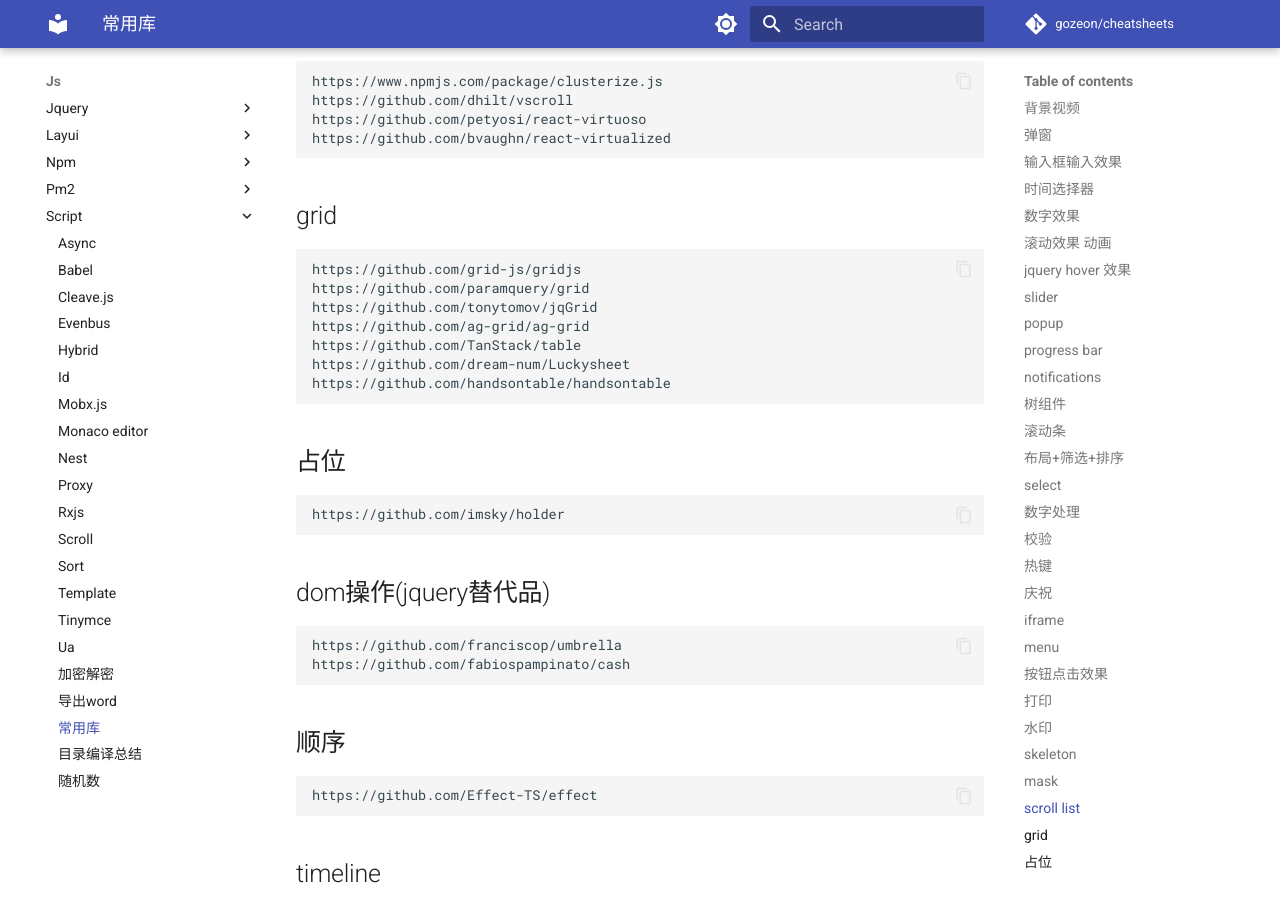
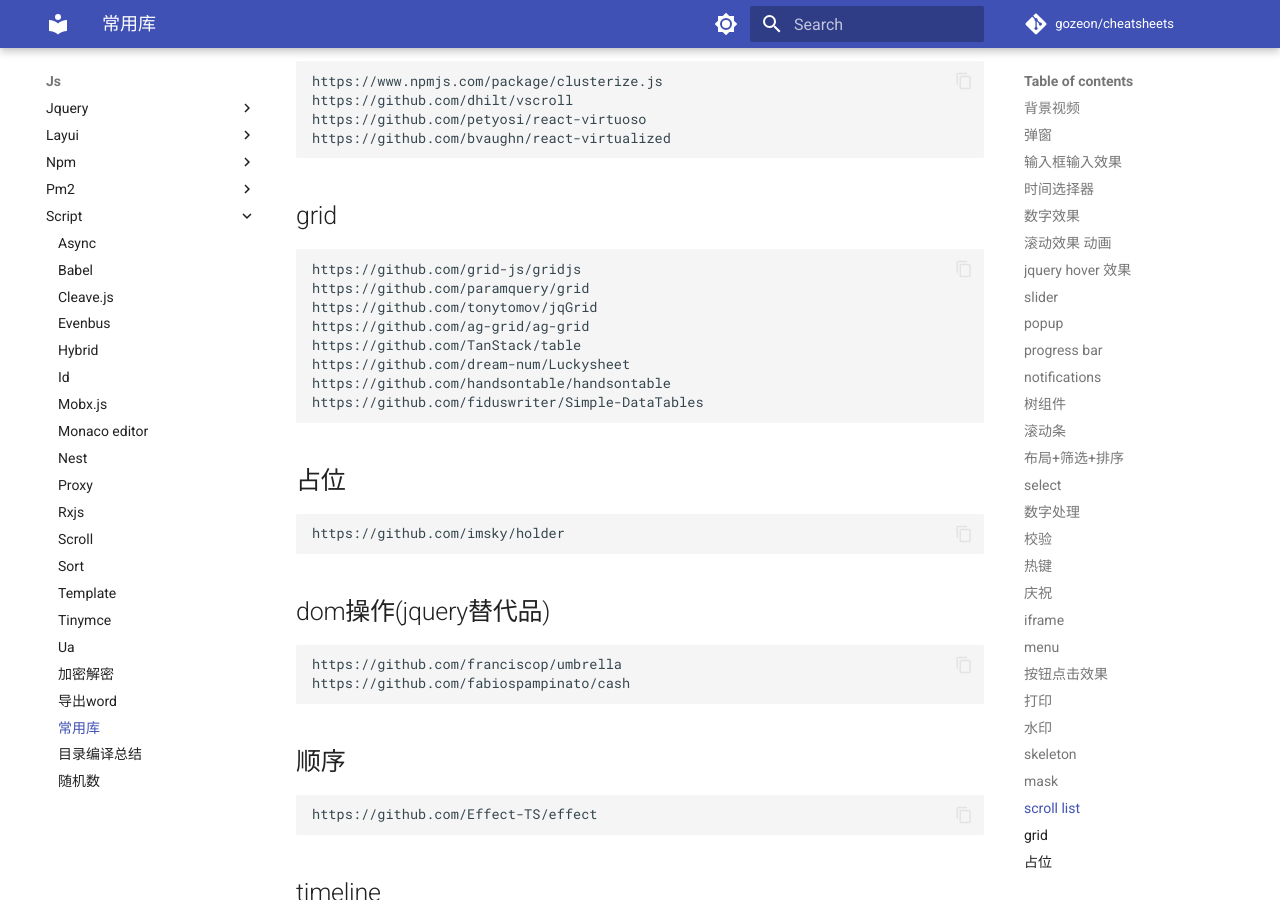
Before and after one commit to gozeon/cheatsheets, an MkDocs documentation site: the page built from docs/js/script/常用库.md, in a window 1280 px wide and 900 px high, scrolled down 4176 px. Built offline with MkDocs 1.6.1 and Material for MkDocs 9.7.7, drawn with Linux system fonts in a browser that asks for light colours; comment, search, counter and statistics services are not loaded; some of the changed lines change nothing that is shown.

Commit message:
Update 常用库.md

```diff
--- a/docs/js/script/常用库.md
+++ b/docs/js/script/常用库.md
@@ -140,6 +140,7 @@
     https://github.com/TanStack/table
     https://github.com/dream-num/Luckysheet
     https://github.com/handsontable/handsontable
+    https://github.com/fiduswriter/Simple-DataTables
 
 ## 占位
     https://github.com/imsky/holder
```
